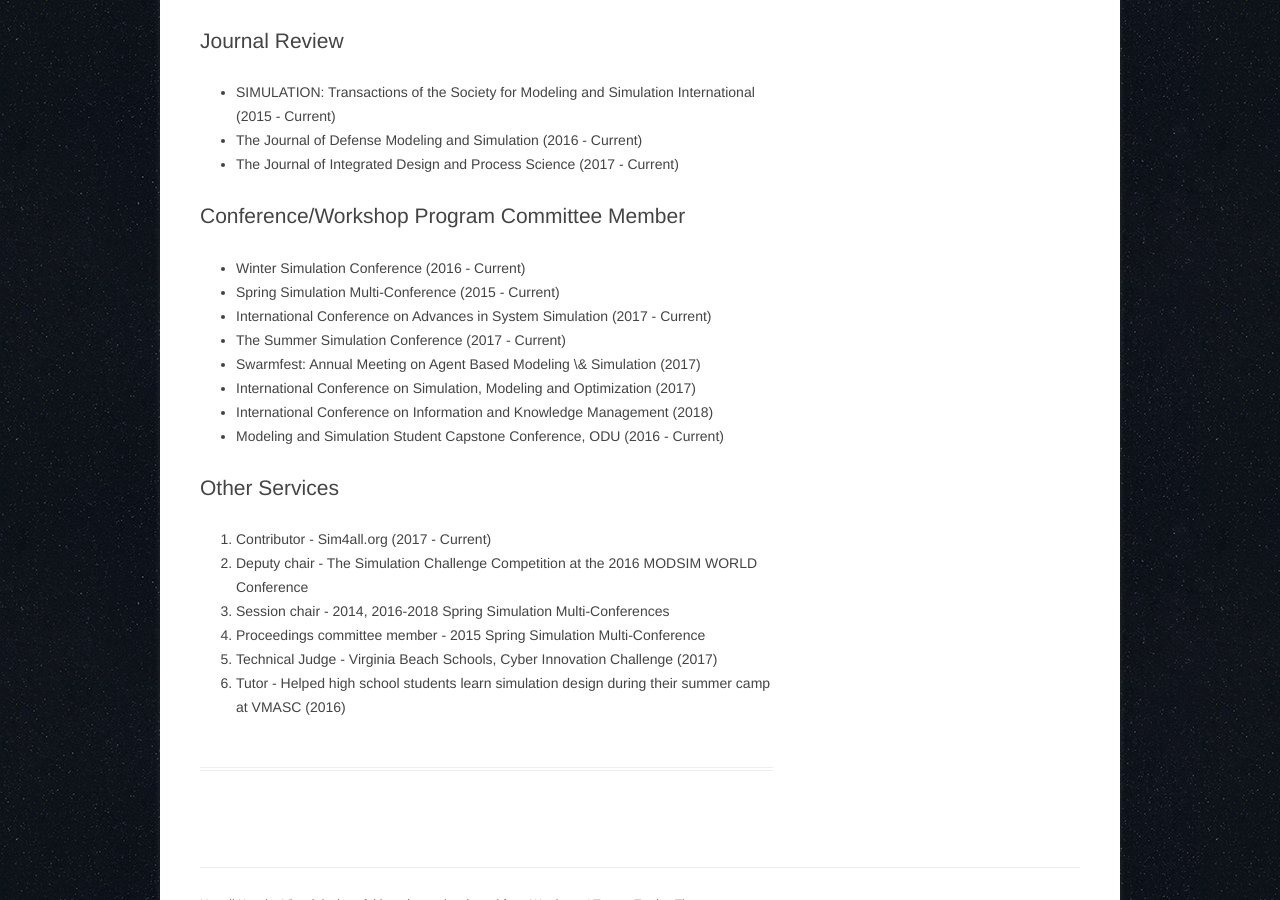
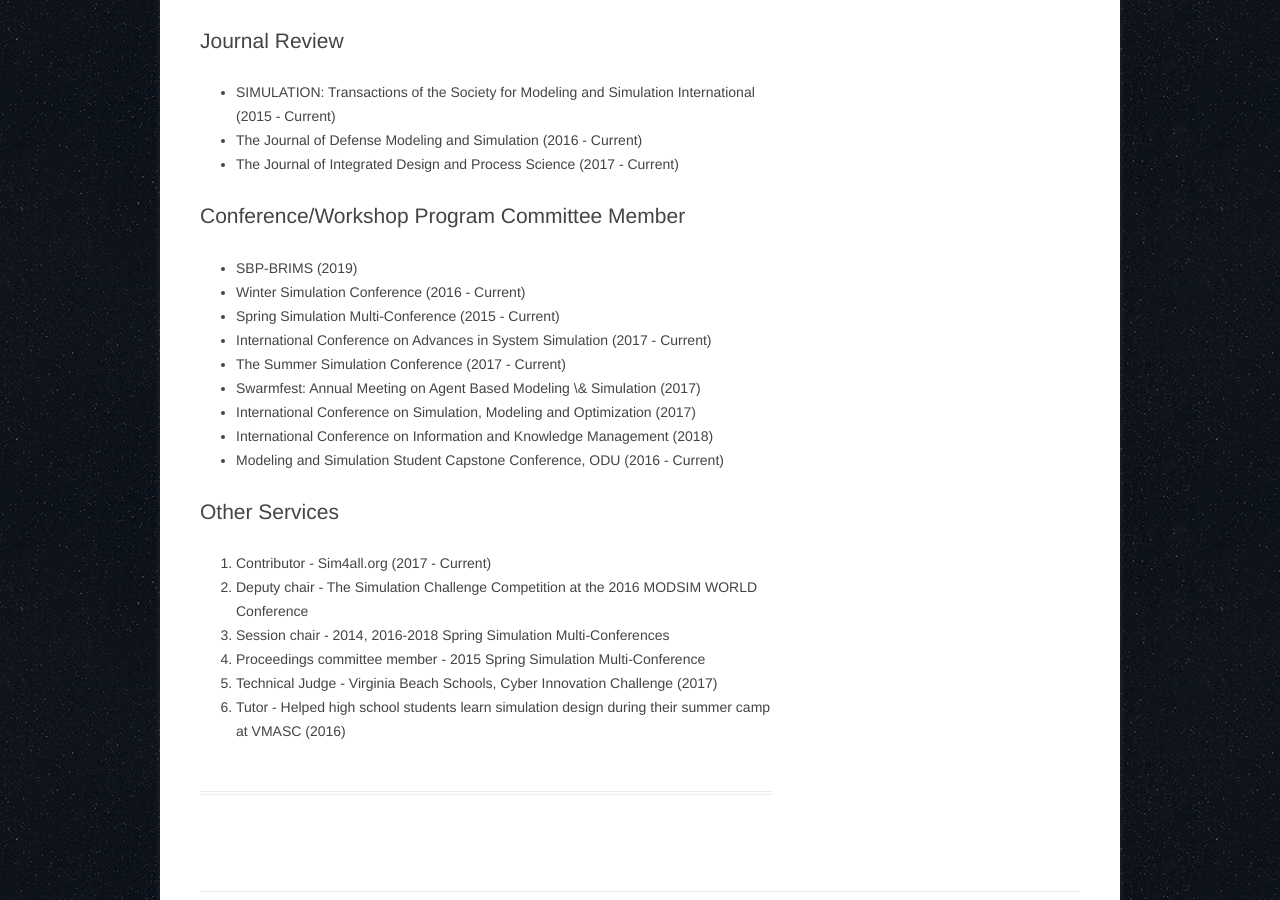
Before and after one commit to hamdikavak/hamdikavak.github.io, a Jekyll site: the page built from service/index.html, in a window 1280 px wide and 900 px high, scrolled down 513 px. Built offline with Jekyll 4.4.1, drawn with Linux system fonts in a browser that asks for light colours; nearby versions of some CDN libraries; library files that are not in the unit come from our copies; comment, search, counter and statistics services are not loaded.

Commit message:
Update index.html

```diff
--- a/service/index.html
+++ b/service/index.html
@@ -27,6 +27,7 @@ This page summarizes my service activities.
 
 <h1>Conference/Workshop Program Committee Member</h1>
 <ul>
+	<li>SBP-BRIMS (2019)</li>
 	<li>Winter Simulation Conference (2016 - Current)</li>
 	<li>Spring Simulation Multi-Conference (2015 - Current)</li>
 	<li>International Conference on Advances in System Simulation (2017 - Current)</li>
```
